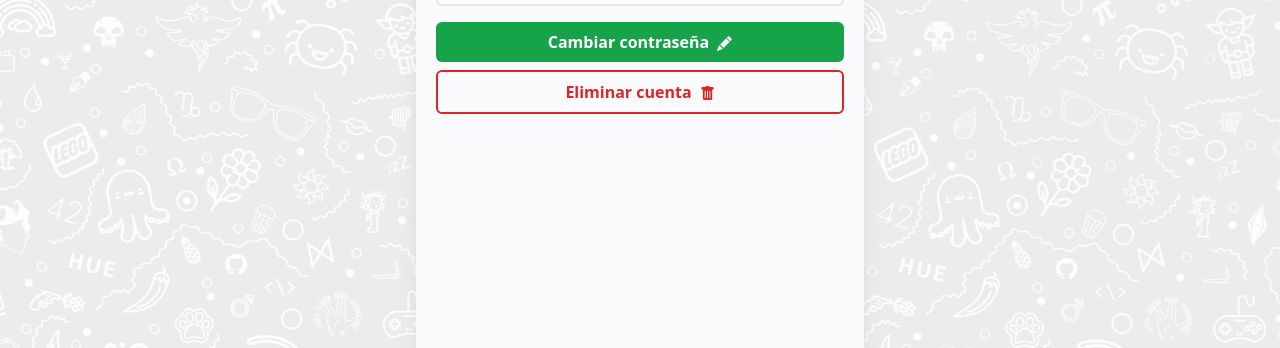
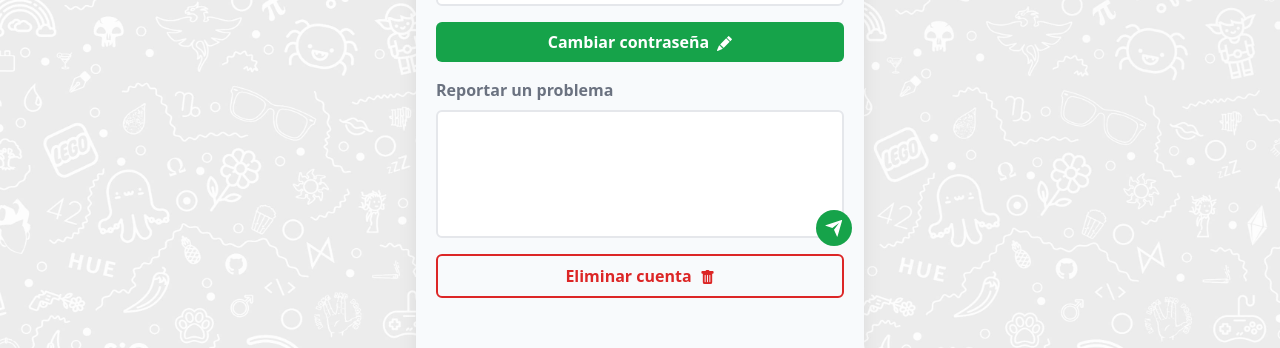
Before and after one commit to Santiago-Restrepo/uclass-frontend, a Next.js app: page /settings in a window 1280 px wide. Shown: the part 386-734 px from the top of the page. Built offline with nearby package versions, Linux system fonts and the light colour scheme; no server answers.

Commit message:
report issue form

```diff
--- a/src/components/common/Input.tsx
+++ b/src/components/common/Input.tsx
@@ -4,19 +4,21 @@ import { useFormContext, FieldError } from 'react-hook-form'
 interface InputProps {
     label: string,
     name: string,
-    type: string
+    type: string,
+    className?: string,
 }
 export function Input({
     label,
     name,
-    type
+    type,
+    className
 }: InputProps) {
     const { register } = useFormContext();
     return (
-        <div className='flex flex-col gap-2'>
+        <div className={`flex flex-col gap-2`}>
             <label className='text-gray-500 font-semibold' htmlFor={name}>{label}</label>
             <input
-                className='px-2 py-2 rounded-md border-2 border-gray-200 focus:outline-none focus:border-green-600'
+                className={`px-2 py-2 rounded-md border-2 border-gray-200 focus:outline-none focus:border-green-600 ${className}`}
                 type={type}
                 {...register(name)}
             />
--- a/src/components/settings/ChangePasswordForm.tsx
+++ b/src/components/settings/ChangePasswordForm.tsx
@@ -19,7 +19,7 @@ import { User } from '@/types/user';
 interface ChangePasswordFormProps {
     user: User
 }
-export  function ChangePasswordForm({
+export function ChangePasswordForm({
     user
 }: ChangePasswordFormProps) {
     const methods = useForm({
--- a/src/components/settings/DeleteAccountButton.tsx
+++ b/src/components/settings/DeleteAccountButton.tsx
@@ -17,7 +17,7 @@ export function DeleteAccountButton({
     }
     return (
         <button
-            className='px-2 py-2 rounded-md border-2 border-red-600 text-red-600 font-semibold focus:outline-none focus:border-red-700 w-full hover:bg-red-600 transition-colors hover:text-white'
+            className='mt-2 px-2 py-2 rounded-md border-2 border-red-600 text-red-600 font-semibold focus:outline-none focus:border-red-700 w-full hover:bg-red-600 transition-colors hover:text-white'
             onClick={handleDeleteAccount}
         >
             Eliminar cuenta
--- /dev/null
+++ b/src/components/settings/ReportIssueForm.tsx
@@ -0,0 +1,56 @@
+import React from 'react'
+//React-hook-form
+import { useForm, FormProvider } from 'react-hook-form'
+import { yupResolver } from '@hookform/resolvers/yup';
+import { reportIssueSchema } from '@/schemas/settingsSchema';
+//Components
+import { Input } from '@/components/common/Input';
+import { toast } from 'react-toastify';
+//Icons
+import { RiSendPlaneFill } from 'react-icons/ri';
+//Utils
+import { getErrorMessage } from '@/utils/formUtils';
+//types
+import { User } from '@/types/user';
+//Props
+interface ChangePasswordFormProps {
+    user: User
+}
+export function ReportIssueForm({
+    user
+}: ChangePasswordFormProps) {
+    const methods = useForm({
+        resolver: yupResolver(reportIssueSchema)
+    });
+    function onSubmit(data: any) {
+        //Redirect to whatsapp
+        const message = `Hola, mi nombre es ${user.name} y tengo un problema con la aplicación. Reporte: *${data.content}*`
+        window.open(`https://wa.me/573104052315?text=${message}`, '_blank')
+    }
+    function onError(errors: any) {
+        const firstError = getErrorMessage(errors[Object.keys(errors)[0]])
+        toast.error(firstError)
+    }
+    return (
+        <div className='w-full'>
+            <FormProvider {...methods}>
+                <form onSubmit={methods.handleSubmit(onSubmit, onError)} className='w-full'>
+                    <div className='relative flex flex-col gap-2 my-2'>
+                        <Input
+                            label='Reportar un problema'
+                            name='content'
+                            type='text'
+                            className='h-32'
+                        />
+                        <button
+                            className='absolute flex justify-center items-center -right-2 -bottom-2 bg-green-600 text-white rounded-full p-2 hover:bg-green-500 transition-all duration-300'
+                            type='submit'
+                        >
+                            <RiSendPlaneFill size={20}/>
+                        </button>
+                    </div>
+                </form>
+            </FormProvider>
+        </div>
+    )
+}
--- a/src/pages/settings.tsx
+++ b/src/pages/settings.tsx
@@ -7,6 +7,8 @@ import { ChangePasswordForm } from '@/components/settings/ChangePasswordForm';
 //utils
 import { userFromToken } from '@/utils/userFromToken';
 import { DeleteAccountButton } from '@/components/settings/DeleteAccountButton';
+import { ReportIssueForm } from '@/components/settings/ReportIssueForm';
+
 //Props
 import { User } from '@/types/user';
 interface SettingsProps {
@@ -27,6 +29,7 @@ export default function Settings({
             <NavBar />
             <h1 className='text-2xl font-normal text-gray-500'>Configuración</h1>
             <ChangePasswordForm user={user}/>
+            <ReportIssueForm user={user}/>
             <DeleteAccountButton user={user}/>
         </Screen>
         </>
--- /dev/null
+++ b/src/schemas/settingsSchema.ts
@@ -0,0 +1,5 @@
+import * as yup from 'yup';
+
+export const reportIssueSchema = yup.object().shape({
+    content: yup.string().required('Debes ingresar el contenido del reporte'),
+});
```
